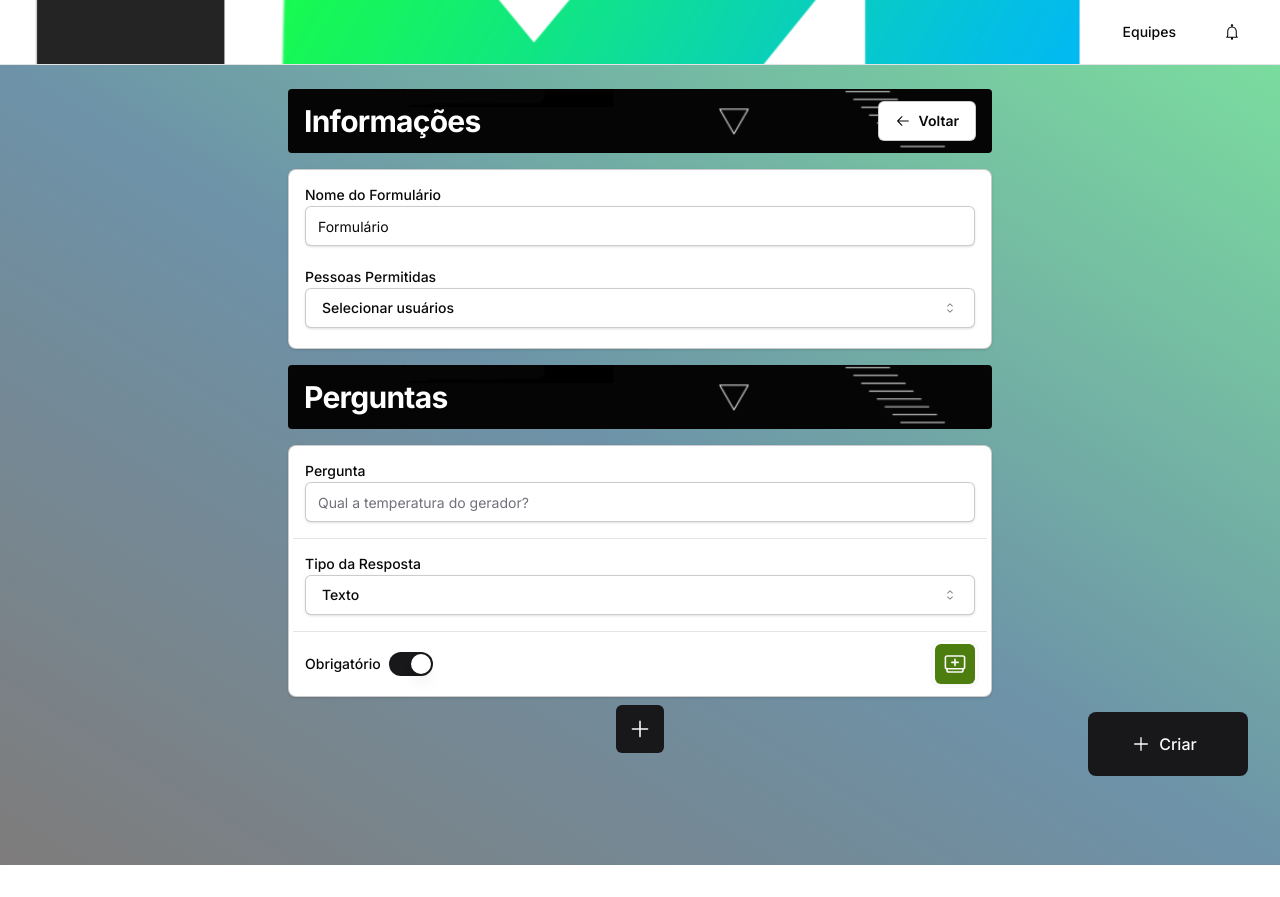
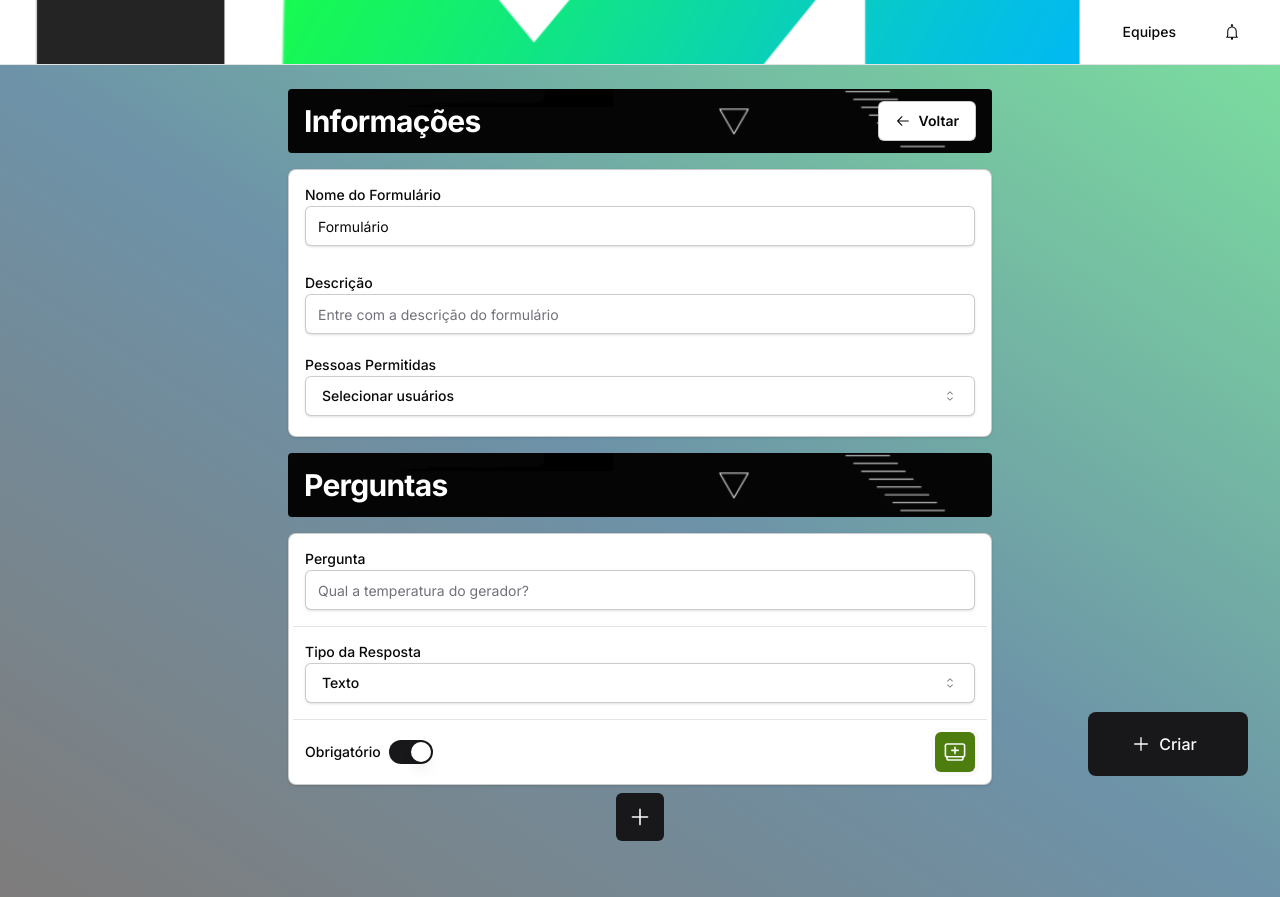
Before and after one commit to DAILY-MANAGE/daily-manage-web, a Next.js app: page /formularios/criar in a window 1280 px wide. Before the commit the page ends 865 px from the top, so only its background shows below. Built offline with nearby package versions, Linux system fonts and the light colour scheme; what tailwindcss-animated would draw is missing.

Commit message:
fix: perms request

```diff
--- a/app/(pages)/equipes/components/modal/add-member/add-member-modal.tsx
+++ b/app/(pages)/equipes/components/modal/add-member/add-member-modal.tsx
@@ -71,7 +71,7 @@ export function AddMemberModal({ equipeid, children }: CreateTeamModalProps) {
         console.log(response)
         router.push(`/equipes/${equipeid}?t=${getClientCookie(cookieKeyOriginal)}`)
       default:
-        ToastWrapper.error("Não foi possível convidar o membro.")
+        //ToastWrapper.error("Não foi possível convidar o membro.")
         break
     }
   }
--- a/app/(pages)/equipes/components/modal/create-team-modal.tsx
+++ b/app/(pages)/equipes/components/modal/create-team-modal.tsx
@@ -120,11 +120,11 @@ export function CreateTeamModal({ children }: CreateTeamModalProps) {
               />
               <Form.Error message={errors.nome?.message} />
             </div>
+            <DialogFooter className="mt-4">
+              <Button type="submit">Criar Equipe</Button>
+            </DialogFooter>
             </Form.Root>
         </div>
-        <DialogFooter>
-          <Button type="submit">Criar Equipe</Button>
-        </DialogFooter>
       </DialogContent>
     </Dialog>
   )
--- a/app/(pages)/equipes/components/modal/edit-permissions/edit-user-permissions-modal.tsx
+++ b/app/(pages)/equipes/components/modal/edit-permissions/edit-user-permissions-modal.tsx
@@ -69,11 +69,11 @@ export function EditUserPermissionsModal({ equipeid, usuario, children }: Create
     console.log(response)
     switch((response as any).status) {
       case 200:
-        ToastWrapper.success("O membro foi convidado com sucesso!")
+        ToastWrapper.success("As permissões do membro foram alteradas com sucesso!")
         console.log(response)
         router.push(`/equipes/${equipeid}?t=${getClientCookie(cookieKeyOriginal)}`)
       default:
-        ToastWrapper.error("Não foi possível convidar o membro.")
+        ToastWrapper.error("Não foi possível editar as permissões do membro.")
         break
     }
   }
--- a/app/(pages)/equipes/components/tabs/form-modal.tsx
+++ b/app/(pages)/equipes/components/tabs/form-modal.tsx
@@ -31,7 +31,7 @@ export default function FormModal({ id, teamData }: FormModalProps) {
                   'Carregando...'}
               </CardTitle>
               <CardDescription className="leading-none">
-                {`Identificação: ${teamData.id}` || 'Carregando...'}
+                {teamData.descricao || 'Carregando...'}
               </CardDescription>
             </div>
             <div className="w-1/2 flex align-center items-center justify-end m-0 p-0">
--- a/app/(pages)/formularios/criar/page.tsx
+++ b/app/(pages)/formularios/criar/page.tsx
@@ -38,7 +38,7 @@ const defaultQuestions = [defaultFormData]
 const defaultData = {
   nome: "Formulário",
   idusuariospermitidos: [],
-  descricao: "Esse formulário tem algumas perguntas!!",
+  descricao: "",
   perguntas: []
 }
 
@@ -146,6 +146,31 @@ export default function Criar() {
                 ></Input>
                 <Form.Error message={errors.nome?.message} />
               </CardContent>
+              <CardContent className="w-full p-3">
+                <Label>Descrição</Label>
+                <Input
+                  placeholder="Entre com a descrição do formulário"
+                  className="shadow border-black/20"
+                  autoComplete="descricao"
+                  htmlFor="descricao"
+                  error={errors.descricao}
+                  aria-invalid={errors.descricao ? 'true' : 'false'}
+                  onInvalid={(e: SyntheticEvent) => {
+                    e.preventDefault()
+                  }}
+                  type="text"
+                  id="bine"
+                  {...register('descricao', {
+                    required: 'Descrição do Formulário é obrigatório',
+
+                    minLength: {
+                      value: 5,
+                      message: 'Descrição mínima de caractéres é 5',
+                    },
+                  })}
+                ></Input>
+                <Form.Error message={errors.descricao?.message} />
+              </CardContent>
               <CardContent className="w-full p-3 flex flex-col">
                 <Label>Pessoas Permitidas</Label>
                 <div className="py-1">
--- a/app/interfaces/FormData.ts
+++ b/app/interfaces/FormData.ts
@@ -1,4 +1,5 @@
 export interface FormData {
     id: number
     nome: string
+    descricao?: string
 }
--- a/app/utils/EndpointStorage.ts
+++ b/app/utils/EndpointStorage.ts
@@ -7,7 +7,7 @@ export const LOGIN = "/auth/login";
 export const RENOVAR_TOKEN = "/auth/renovarToken";
 export const VER_TODAS_PERMISSOES = "/permissoes/todas";
 export const VER_TODAS_PERMISSOES_DO_USUARIO_LOGADO_NA_EQUIPE = "/equipes/usuarios/permissoes";
-export const VER_TODAS_PERMISSOES_POR_EQUIPE = "/equipes/usuarios/{usuarioId}/"
+export const VER_TODAS_PERMISSOES_POR_EQUIPE = "/equipes/usuarios/{usuarioId}"
 
 export const CRIAR_EQUIPE = "/equipes/criar";
 export const VER_EQUIPES_CRIADAS = "/equipes/todas/criadas";
```
